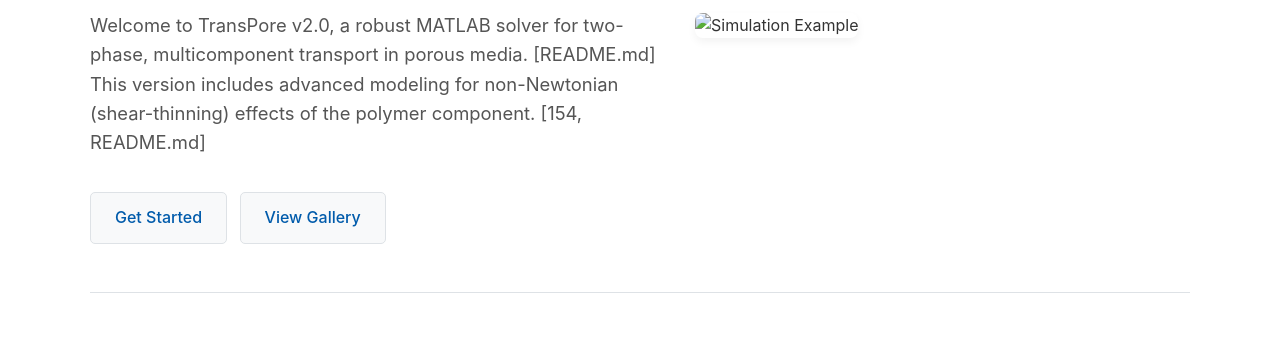
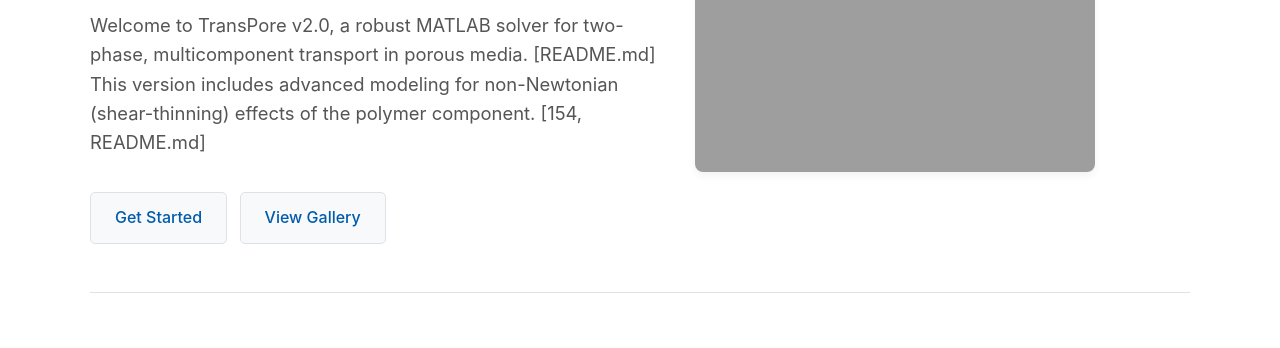
Before and after one commit to Daripa-Research-Group/TransPore-v2.0, a plain HTML site: page docs/index.html in a window 1280 px wide. Shown: the part 336-684 px from the top of the page. Drawn offline with Linux system fonts and the light colour scheme; the site is published under a folder, as on GitHub Pages, so addresses that start at the root find nothing.

Commit message:
Fix image source path in index.html

```diff
--- a/docs/index.html
+++ b/docs/index.html
@@ -35,7 +35,7 @@
                 </div>
             </div>
             <div class="hero-image">
-                <img src="/images/simulation.gif" alt="Simulation Example">
+                <img src="images/simulation.gif" alt="Simulation Example">
             </div>
         </section>
 
```
